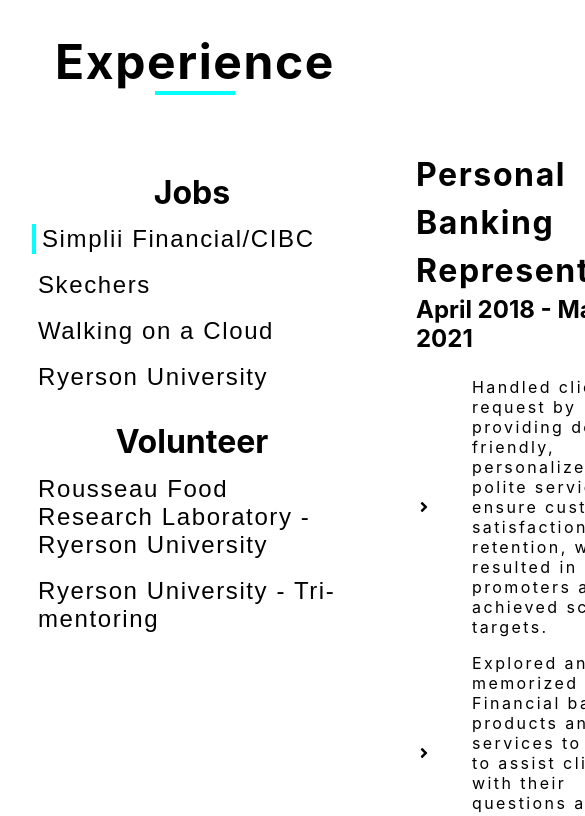
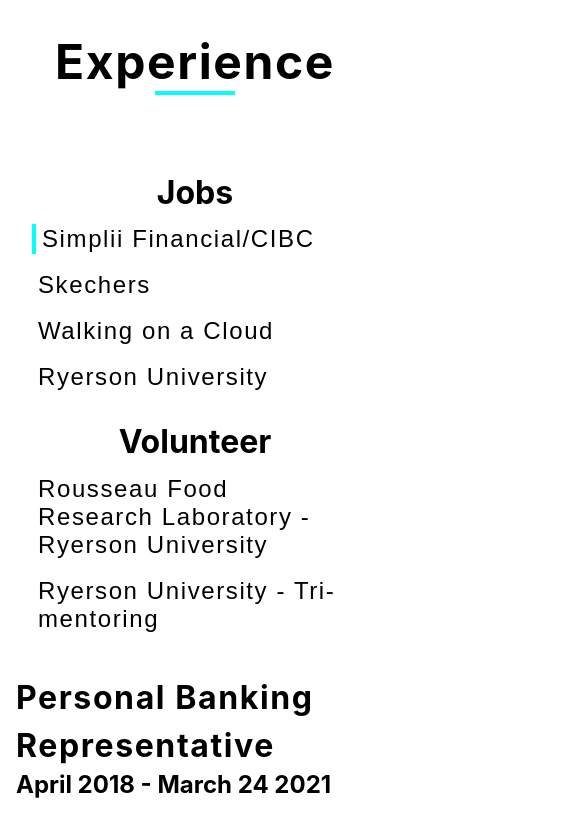
Before and after one commit to eugenehan94/React-Resume-Project, a React (Create React App) app: page / in a window 390 px wide. Shown: the top 816 px of the page, 585 px wide, since content can reach past the window. Built offline with nearby package versions, Linux system fonts and the light colour scheme.

Commit message:
added responsiveness

```diff
--- a/src/App.css
+++ b/src/App.css
@@ -44,6 +44,7 @@
 
 .job-container {
   margin: 0 2rem;
+  overflow-wrap: break-word;
 }
 .job-container h1 {
   margin: 0;
@@ -65,3 +66,13 @@
   margin: 0.5rem;
   letter-spacing: 0.15rem;
 }
+
+@media screen and (max-width: 800px) {
+  .subContainer {
+    flex-direction: column;
+  }
+  .job-container {
+    margin: 2rem 1rem;
+    overflow-wrap: break-word;
+  }
+}
--- a/src/data/jobs.js
+++ b/src/data/jobs.js
@@ -47,7 +47,6 @@
     title: "Research Assistance",
     company: "Rousseau Food Research Laboratory - Ryerson University",
     description: [
-      "Link: https://www.sciencedirect.com/science/article/pii/S0022030216305495",
       "Increased the β-casein phosphopeptide yield by 32% compared to the accepted method through multiple experiments. This work is currently being published to scientific journals ",
       "Analyzed any inconsistency an unexpected result to determine experimental errors. Allowing the experimental procedures to continue.",
       "Presented and educated the Ryerson University science community about the β-casein phosphopeptide at multiple time-restricted presentations. Which improved my effective and efficient communication skills.",
```
